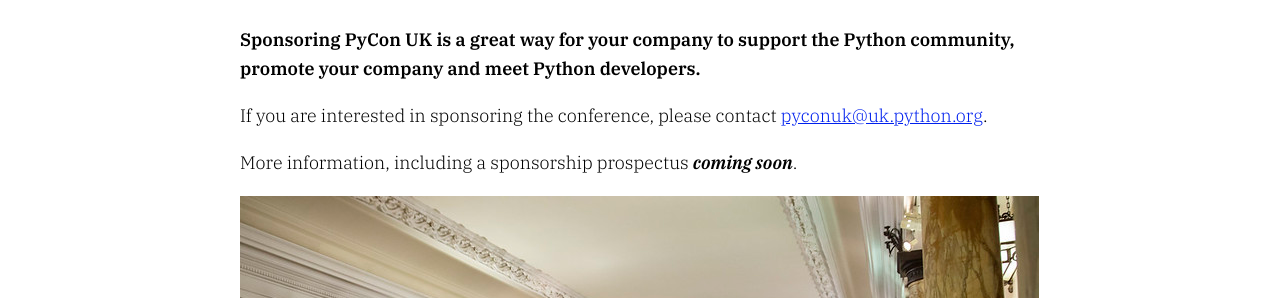
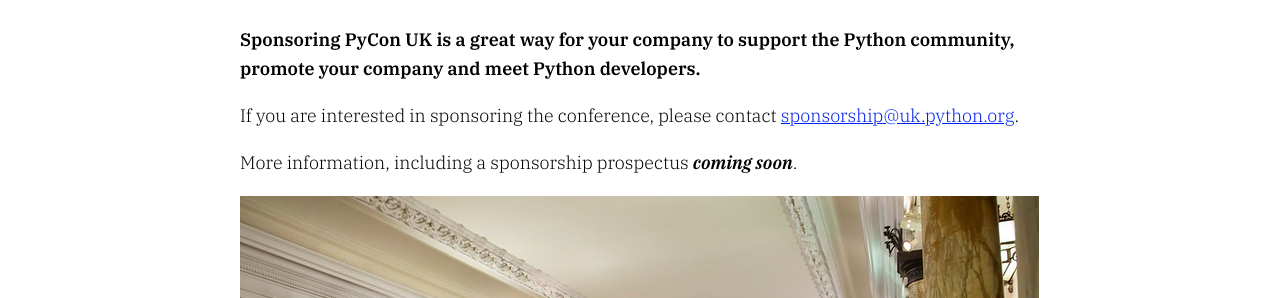
Before and after one commit to gma/2025.pyconuk.org, a Jekyll site: the page built from src/sponsorship.md, in a window 1280 px wide. Shown: the part 319-617 px from the top of the page. Built offline with Jekyll 4.4.1, drawn with Linux system fonts in a browser that asks for light colours.

Commit message:
Apply suggestions from code review
Co-authored-by: Becky Smith <rebkwok@gmail.com>

```diff
--- a/src/sponsorship.md
+++ b/src/sponsorship.md
@@ -3,7 +3,7 @@ layout: default
 title: Sponsorship
 ---
 
-{% if site.schedule_ready == true %}
+{% if site. spons_prosp_avail == true %}
 
 **Sponsoring PyCon UK is a great way for your company to support the Python community, promote your products to several hundred delegates, and meet Python developers who are looking for work.**
 
@@ -23,7 +23,7 @@ If you are interested in sponsoring the conference, please [contact us](/contact
 community, promote your company and meet Python developers.**
 
 If you are interested in sponsoring the conference, please contact {{
-"pyconuk@uk.python.org" | create_mailto_link }}.
+"sponsorship@uk.python.org" | create_mailto_link }}.
 
 More information, including a sponsorship prospectus ***coming soon***.
 
```
